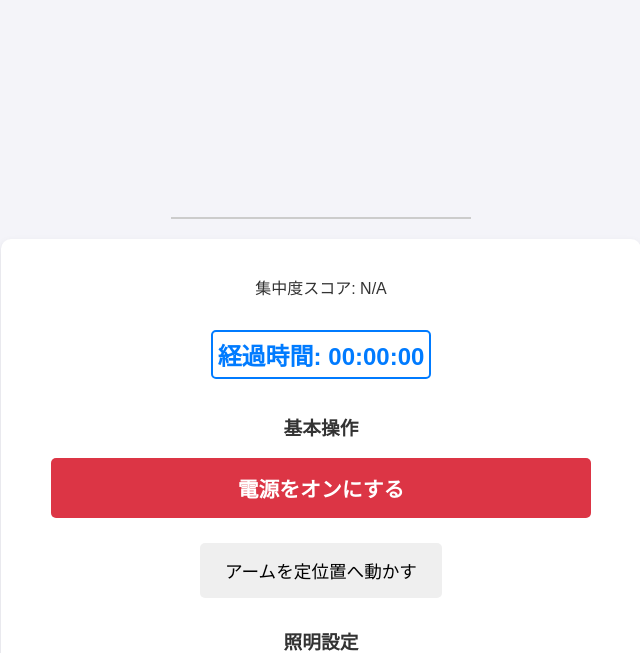
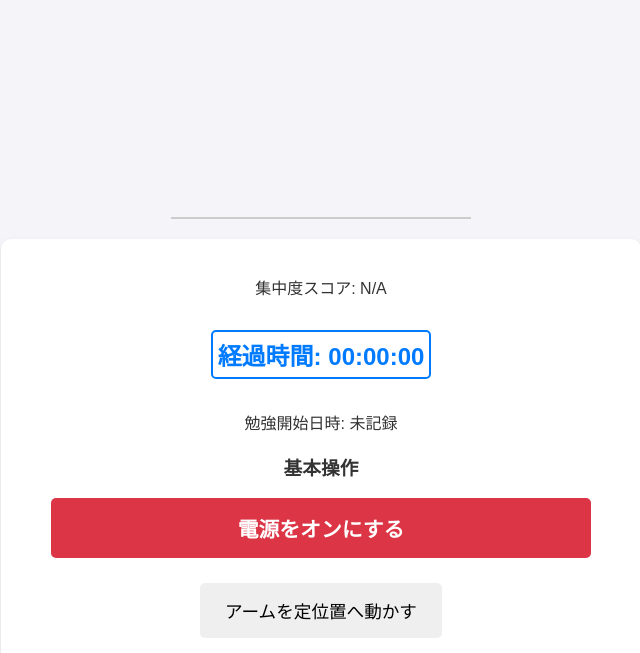
Before and after one commit to yuuseiya/robot-site, a plain HTML site: page index.html in a window 1280 px wide. Shown: the part 155-808 px from the top of the page, without its empty margins (319-959 px from the left). Drawn offline with nearby package versions, Linux system fonts and the light colour scheme; no server answers.

Commit message:
Add study start time display to control panel

```diff
--- a/index.html
+++ b/index.html
@@ -25,6 +25,7 @@
         <p>集中度スコア: <span id="concentration">N/A</span></p>
 
         <p id="timer-display">経過時間: 00:00:00</p>
+        <p id="study-start-log-container">勉強開始日時: <span id="study-start-time">未記録</span></p>
         <h3>基本操作</h3>
         <button id="power-toggle" data-status="off">電源をオンにする</button>
 
```
